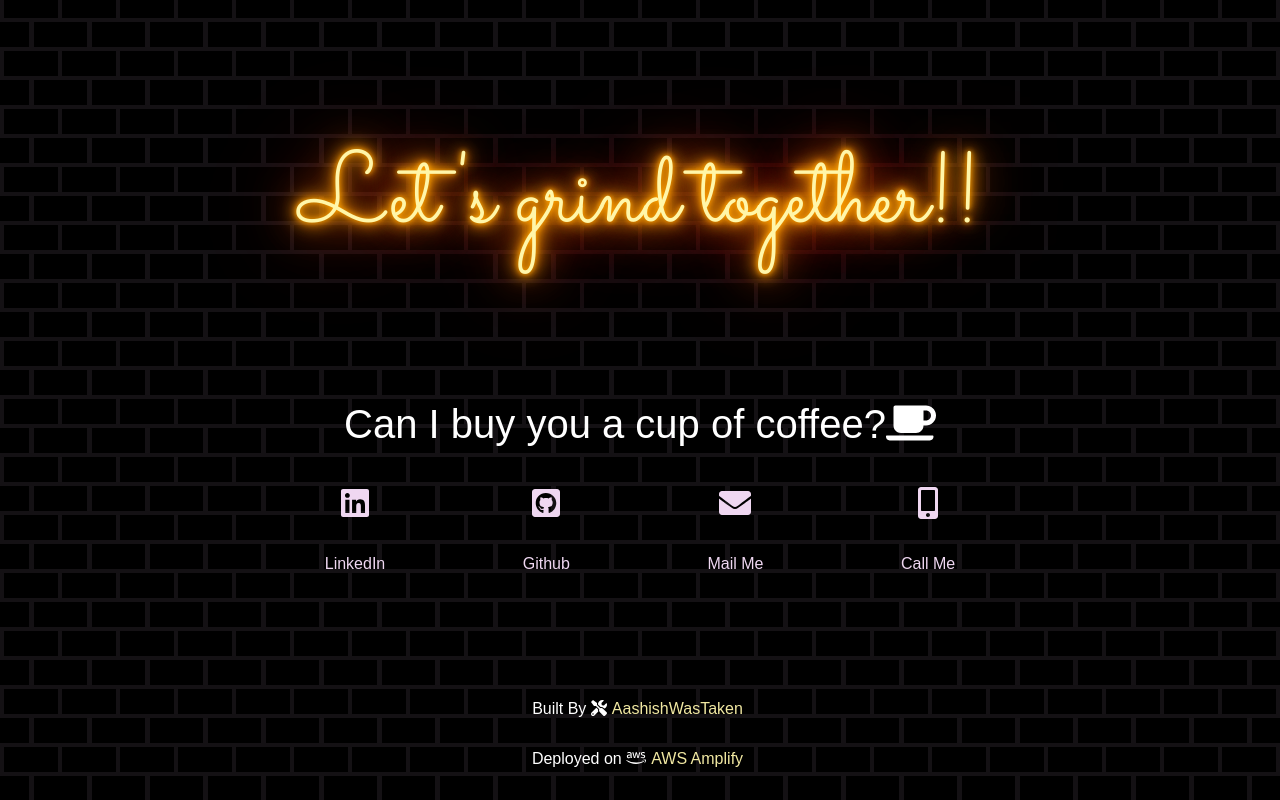
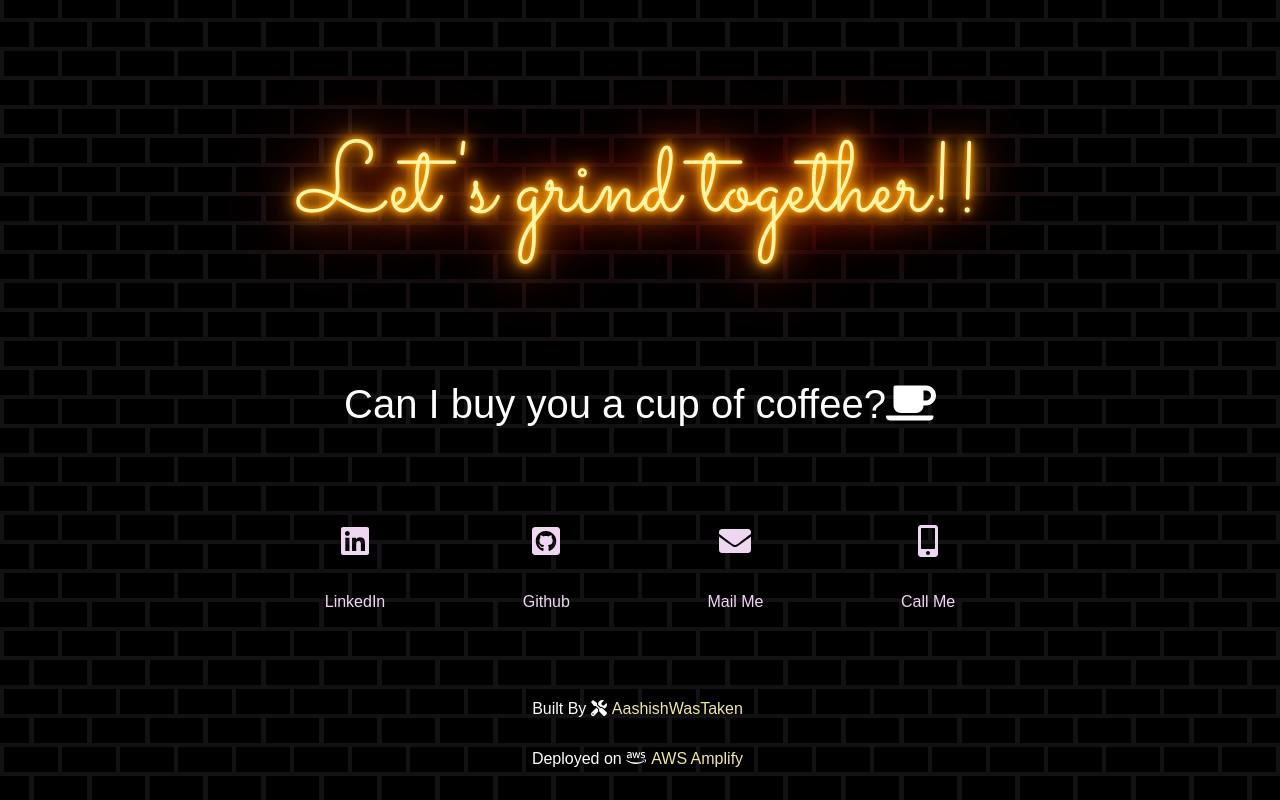
Before and after one commit to aashishwastaken/Portfolio-Website, a React (Create React App) app: page / in a window 1280 px wide. Shown: the part 5436-6236 px from the top of the page. Built offline with nearby package versions, Linux system fonts and the light colour scheme; a web font is replaced by a local one.

Commit message:
UI improved

```diff
--- a/src/App.scss
+++ b/src/App.scss
@@ -296,14 +296,14 @@ color:#F1E8A2;
 #contact-methods{
   width: 60vw;
   position: relative;
-  top:-5em;
+  top:-2em;
   justify-content: space-around !important;
 
 }
 
 #contact-methods > a{
 //  font-size: 1.2em;
-height:15vh;
+height:20vh;
   color:#EFD7F1;
 }
 
--- a/src/components/Greet.js
+++ b/src/components/Greet.js
@@ -16,7 +16,7 @@ export default function Greet() {
                 <h1 >I am Aashish Prasad</h1>
                 <h2>And <br/>I am a Full Stack Web Developer</h2>
             </div> */}
-            <div id="greet" style={{ top: '25vh' }}  className="sign row">
+            <div id="greet" style={{ top: '20vh' }}  className="sign row">
                 <div className="row"><span className="fast-flicker">I &nbsp; </span>
                  AM </div>
                 <div className="row"> <span className="flicker">AASHISH&nbsp;</span> PRASAD</div>
```
Also changed, not shown: src/components/Contact.js (line endings or trailing spaces).
